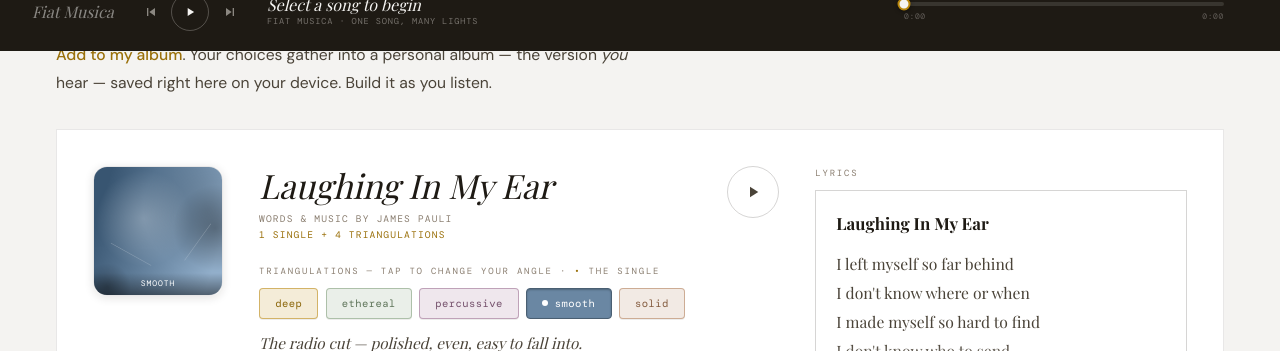
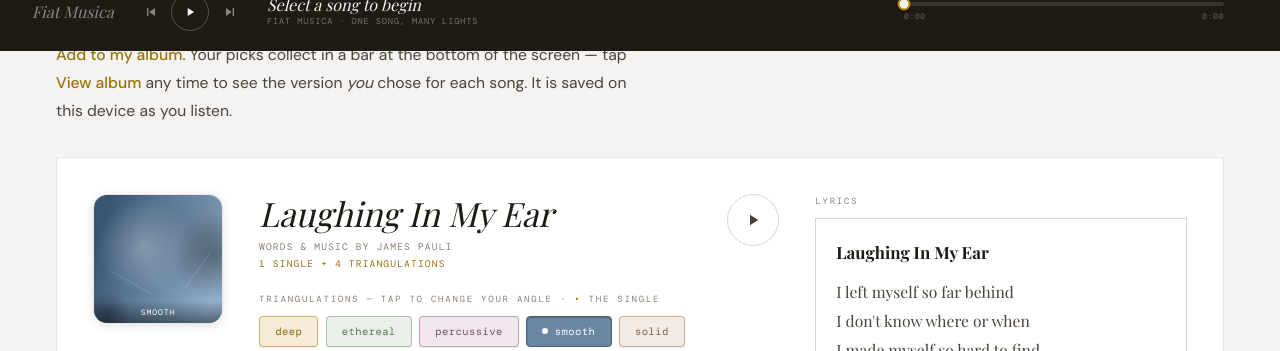
Before and after one commit to Flective/song-time-traveler, a plain HTML site: page index.html in a window 1280 px wide. Shown: the part 749-1100 px from the top of the page. Drawn offline with nearby package versions, Linux system fonts and the light colour scheme; a web font is replaced by a local one.

Commit message:
honest album copy

```diff
--- a/index.html
+++ b/index.html
@@ -514,8 +514,8 @@ body::before {
   <p style="font-family:'DM Sans',sans-serif; font-size:0.98rem; line-height:1.8; color:var(--ink-mid); margin-top:1rem; max-width:640px;">
     And make it yours: as you find the rendering of each song you love most, tap
     <strong style="color:var(--accent-hover); font-weight:500;">+ Add to my album</strong>.
-    Your choices gather into a personal album — the version <em>you</em> hear — saved right here
-    on your device. Build it as you listen.
+    Your picks collect in a bar at the bottom of the screen — tap <strong style="color:var(--accent-hover); font-weight:500;">View album</strong>
+    any time to see the version <em>you</em> chose for each song. It is saved on this device as you listen.
   </p>
 </section>
 
```
